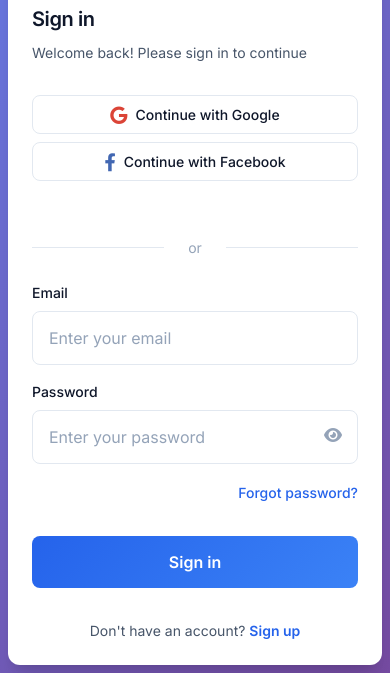
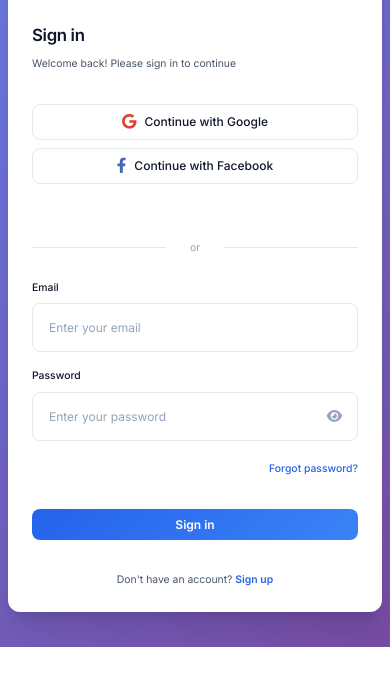
Before and after one commit to ahanafabid01/TrackIT, a PHP site: page /auth.php in a window 390 px wide. Shown: the part 197-870 px from the top of the page. After the commit the page ends 844 px from the top, so only its background shows below. Run offline with PHP 8.4, Linux system fonts and the light colour scheme.

Commit message:
perfect login

```diff
--- a/auth/css/auth.css
+++ b/auth/css/auth.css
@@ -99,7 +99,8 @@
 
 /* Logo Section */
 .logo-section {
-    background: linear-gradient(135deg, var(--primary-color) 0%, var(--primary-dark) 100%);
+    background: linear-gradient(135deg, rgba(37, 99, 235, 0.4) 0%, rgba(29, 78, 216, 0.5) 100%),
+                url('https://images.unsplash.com/photo-1557804506-669a67965ba0?ixlib=rb-4.0.3&ixid=M3wxMjA3fDB8MHxwaG90by1wYWdlfHx8fGVufDB8fHx8fA%3D%3D&auto=format&fit=crop&w=1000&q=80') center/cover no-repeat;
     color: white;
     display: flex;
     flex-direction: column;
@@ -385,6 +386,16 @@
 
 /* Tablet */
 @media (max-width: 768px) {
+    :root {
+        --font-size-xs: 0.7rem;
+        --font-size-sm: 0.8rem;
+        --font-size-base: 0.9rem;
+        --font-size-lg: 1.05rem;
+        --font-size-xl: 1.15rem;
+        --font-size-2xl: 1.35rem;
+        --font-size-3xl: 1.65rem;
+    }
+
     .container {
         grid-template-columns: 1fr;
         max-width: 480px;
@@ -408,10 +419,48 @@
     .form-container {
         padding: var(--spacing-xl);
     }
+
+    .subtitle {
+        font-size: var(--font-size-xs);
+    }
+
+    .input-group label {
+        font-size: var(--font-size-xs);
+    }
+
+    .input-group input {
+        font-size: var(--font-size-sm);
+    }
+
+    .forgot-password a {
+        font-size: var(--font-size-xs);
+    }
+
+    .submit-btn {
+        font-size: var(--font-size-sm);
+    }
+
+    .switch-form {
+        font-size: var(--font-size-xs);
+    }
+
+    .divider {
+        font-size: var(--font-size-xs);
+    }
 }
 
 /* Mobile */
 @media (max-width: 480px) {
+    :root {
+        --font-size-xs: 0.65rem;
+        --font-size-sm: 0.75rem;
+        --font-size-base: 0.85rem;
+        --font-size-lg: 0.95rem;
+        --font-size-xl: 1.05rem;
+        --font-size-2xl: 1.2rem;
+        --font-size-3xl: 1.4rem;
+    }
+
     body {
         padding: var(--spacing-sm);
     }
@@ -450,6 +499,10 @@
         font-size: var(--font-size-xl);
     }
 
+    .subtitle {
+        font-size: var(--font-size-xs);
+    }
+
     .social-login {
         gap: var(--spacing-sm);
     }
@@ -463,13 +516,50 @@
         margin-bottom: var(--spacing-md);
     }
 
+    .input-group label {
+        font-size: var(--font-size-xs);
+    }
+
+    .input-group input {
+        font-size: var(--font-size-sm);
+    }
+
+    .forgot-password a {
+        font-size: var(--font-size-xs);
+    }
+
+    .submit-btn {
+        font-size: var(--font-size-sm);
+        padding: var(--spacing-sm) var(--spacing-md);
+    }
+
+    .switch-form {
+        font-size: var(--font-size-xs);
+    }
+
     .divider {
         margin: var(--spacing-lg) 0;
+        font-size: var(--font-size-xs);
+    }
+
+    .error-message,
+    .success-message {
+        font-size: var(--font-size-xs);
     }
 }
 
 /* Small Mobile */
 @media (max-width: 360px) {
+    :root {
+        --font-size-xs: 0.6rem;
+        --font-size-sm: 0.7rem;
+        --font-size-base: 0.8rem;
+        --font-size-lg: 0.9rem;
+        --font-size-xl: 1rem;
+        --font-size-2xl: 1.1rem;
+        --font-size-3xl: 1.25rem;
+    }
+
     .container {
         border-radius: var(--radius-md);
     }
@@ -484,6 +574,24 @@
 
     .social-btn span {
         font-size: var(--font-size-xs);
+    }
+
+    .logo {
+        width: 45px;
+        height: 45px;
+        font-size: var(--font-size-base);
+    }
+
+    .company-name {
+        font-size: var(--font-size-lg);
+    }
+
+    .company-tagline {
+        font-size: var(--font-size-xs);
+    }
+
+    .form-container h2 {
+        font-size: var(--font-size-lg);
     }
 }
 
```
